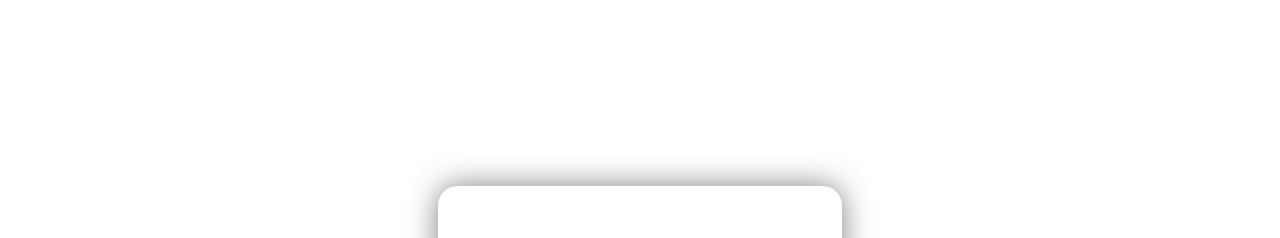
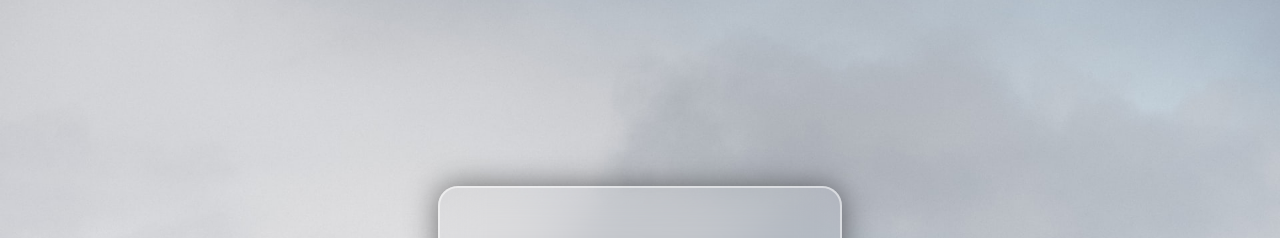
Before and after one commit to MinuetoH/TodoList_JS, a plain HTML site: page index.html in a window 1280 px wide. Shown: the top 238 px of the page. Drawn offline with Linux system fonts and the light colour scheme.

Commit message:
modified images

```diff
--- a/css/style.css
+++ b/css/style.css
@@ -10,7 +10,7 @@ body {
     justify-content: center;
     align-items: center;
     min-height: 100vh;
-    background: url('img/clouds.JPG') no-repeat;
+    background: url('../img/clouds.JPG') no-repeat;
     background-size: cover;
     background-position: center;
 }
```
